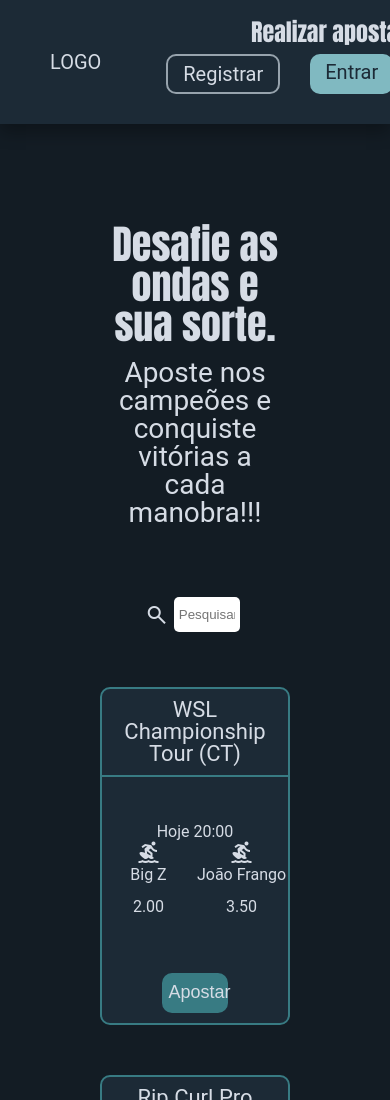
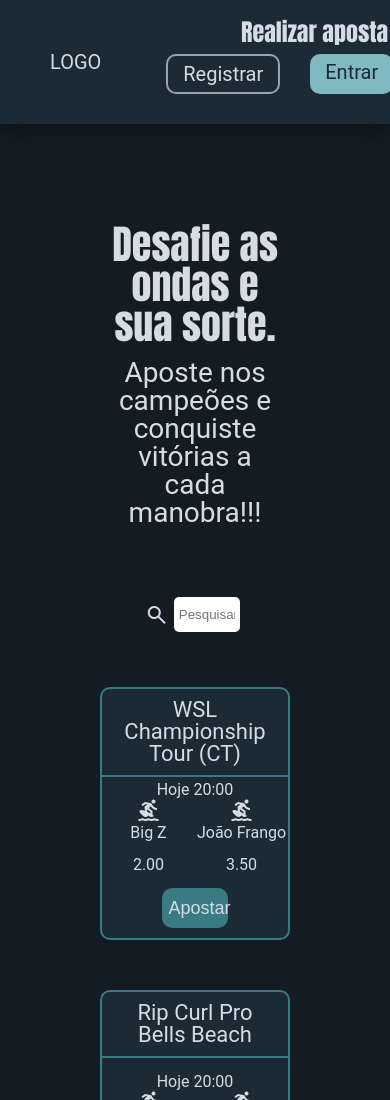
Before and after one commit to PauloAnt/lm-projeto-whalebet, a plain HTML site: page eventos/eventos.html in a window 390 px wide. Shown: the top 1100 px of the page. Drawn offline with nearby package versions, Linux system fonts and the light colour scheme; a web font is replaced by a local one.

Commit message:
Ajuste responsividade eventos

```diff
--- a/aposta/aposta.css
+++ b/aposta/aposta.css
@@ -378,6 +378,7 @@ hr{
     }
     #header-center{
         text-align: right;
+        margin: 0 10px;
     }
     #logo{
         grid-row: 1/3;
--- a/eventos/eventos.css
+++ b/eventos/eventos.css
@@ -249,6 +249,10 @@ input:focus {
 
 /* RESPONSIVIDADE */
 @media screen and (max-width: 1000px){
+    .box-event{
+        height: 30vh;
+    }
+
     main .eventos-section{
         display: flex;
         flex-direction: column;
@@ -265,6 +269,7 @@ input:focus {
     }
     #header-center{
         text-align: right;
+        margin: 0 10px;
     }
     #logo{
         grid-row: 1/3;
--- a/home.css
+++ b/home.css
@@ -301,6 +301,7 @@ hr{
     }
     #header-center{
         text-align: right;
+        margin: 0 10px;
     }
     #logo{
         grid-row: 1/3;
--- a/login/login.css
+++ b/login/login.css
@@ -233,6 +233,7 @@ footer p{
     }
     #header-center{
         text-align: right;
+        margin: 0 10px;
     }
     #logo{
         grid-row: 1/3;
--- a/registro/registro.css
+++ b/registro/registro.css
@@ -259,6 +259,7 @@ footer p{
     }
     #header-center{
         text-align: right;
+        margin: 0 10px;
     }
     #logo{
         grid-row: 1/3;
```
